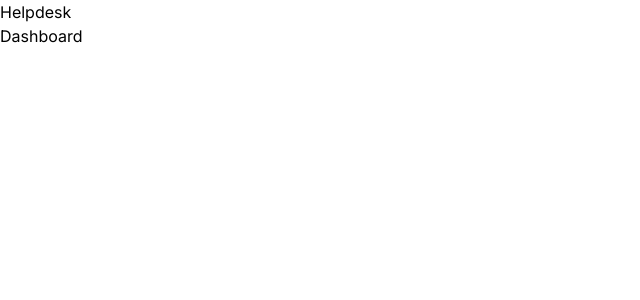
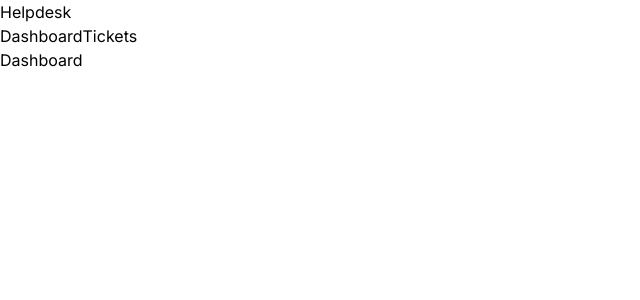
Before and after one commit to Mig-uel/helpdesk, a Next.js app: page / in a window 1280 px wide. Shown: the top 300 px of the page, without its empty margins (0-640 px from the left). Built offline with nearby package versions, Linux system fonts and the light colour scheme.

Commit message:
feat: Add navigation links to layout component

```diff
--- a/app/layout.jsx
+++ b/app/layout.jsx
@@ -1,5 +1,6 @@
 import { Inter } from 'next/font/google'
 import './globals.css'
+import Link from 'next/link'
 
 const inter = Inter({ subsets: ['latin'] })
 
@@ -14,6 +15,8 @@
       <body className={inter.className}>
         <nav>
           <h1>Helpdesk</h1>
+          <Link href='/'>Dashboard</Link>
+          <Link href='tickets'>Tickets</Link>
         </nav>
         {children}
       </body>
```
